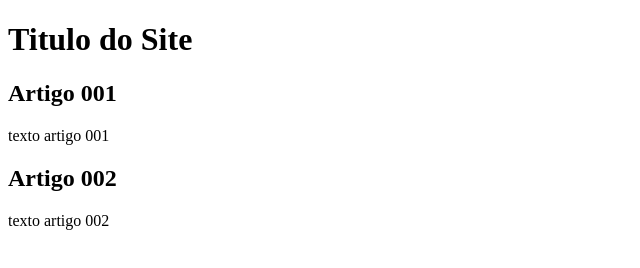
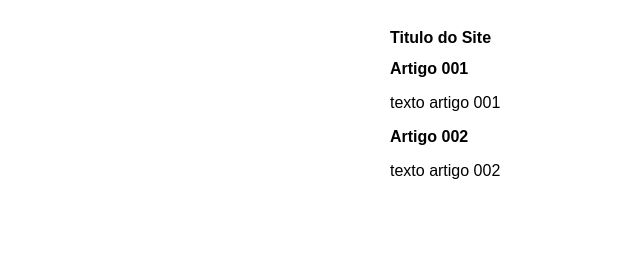
Before and after one commit to Pedro-Rockenbach/projeto-site, a plain HTML site: page index.html in a window 1280 px wide. Shown: the whole page, without its empty margins (0-640 px from the left). Drawn offline with Linux system fonts and the light colour scheme.

Commit message:
iniciei o design

```diff
--- /dev/null
+++ b/estilos.css
@@ -0,0 +1,16 @@
+* {
+    font-family: Arial, Helvetica, sans-serif;
+    font-size: 16px;
+}
+
+body {
+    background-color: rgb(rgb(125, 138, 243), green, blue);
+}
+
+main {
+    background-color: white;
+    width: 500px;
+    margin: auto;
+    padding: 10px;
+    box-shadow: 3px 3px 5px rgb(rgba(0, 0, 0, 0.479), green, blue);
+}
--- a/index.html
+++ b/index.html
@@ -4,6 +4,7 @@
         <meta charset="UTF-8">
         <meta name="viewport" content="width=device-width, initial-scale=1.0">
         <title>Titulo do site</title>
+        <link rel="stylesheet" href="estilos.css">
     </head>
     <body>
         <main>
```
